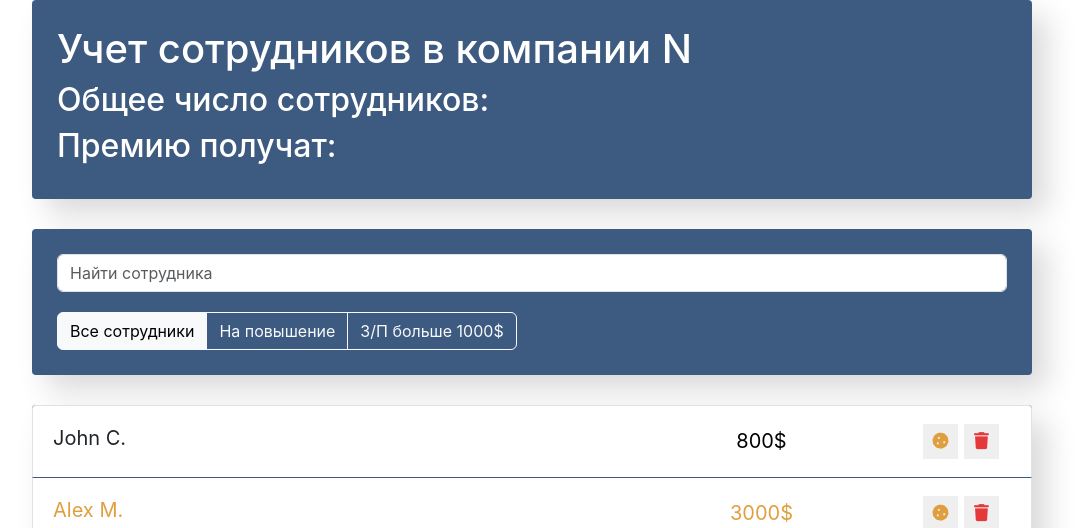
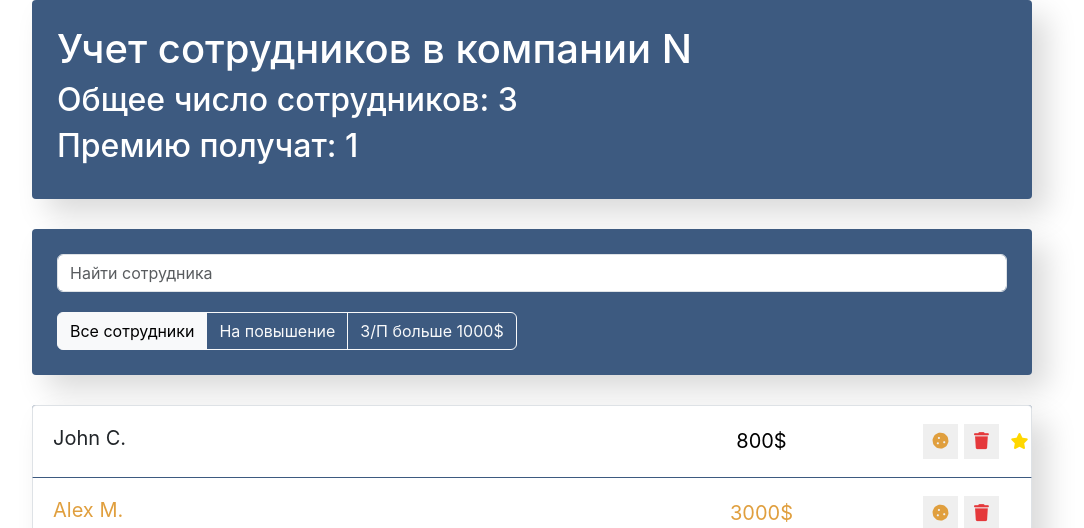
Before and after one commit to marseille78/petrichenko_react, a React (Create React App) app: page / in a window 1280 px wide. Shown: the top 528 px of the page, without its empty margins (108-1192 px from the left). Built offline with nearby package versions, Linux system fonts and the light colour scheme.

Commit message:
Actions with users

```diff
--- a/package.json
+++ b/package.json
@@ -6,6 +6,7 @@
     "@testing-library/jest-dom": "^5.17.0",
     "@testing-library/react": "^13.4.0",
     "@testing-library/user-event": "^13.5.0",
+    "nanoid": "^5.0.7",
     "react": "^18.2.0",
     "react-dom": "^18.2.0",
     "react-scripts": "5.0.1",
--- a/src/components/App/App.js
+++ b/src/components/App/App.js
@@ -1,31 +1,87 @@
+import { Component } from 'react';
+import { nanoid } from 'nanoid';
+
 import AppInfo from '../AppInfo';
 import SearchPanel from '../SearchPanel';
 import AppFilter from '../AppFilter';
 import EmployeesList from '../EmployeesList';
 import EmployeesAddForm from '../EmployeesAddForm';
 
-import "./App.css";
+import './App.css';
 
-const data = [
-  {name: "John C.", salary: 800, increase: false, id: "0"},
-  {name: "Alex M.", salary: 3000, increase: true, id: "1"},
-  {name: "Carl W.", salary: 5000, increase: false, id: "2"},
-];
+class App extends Component {
 
-const App = () => {
+  state = {
+    data: [
+      {name: 'John C.', salary: 800, increase: false, like: true, id: '0'},
+      {name: 'Alex M.', salary: 3000, increase: true, like: false, id: '1'},
+      {name: 'Carl W.', salary: 5000, increase: false, like: false, id: '2'},
+    ]
+  }
+
+  changeProp = (id, prop) => {
+    this.setState(({data}) => {
+      const newArr = data.map(item => {
+        if (item.id === id) {
+          return {...item, [prop]: !item[prop]};
+        }
+        return item;
+      });
+      return {
+        data: newArr,
+      }
+    });
+  }
+
+  deleteUser = (id) => {
+    this.setState(({data}) => {
+      const newData = data.filter(item => item.id !== id);
+      return {
+        data: newData,
+      }
+    });
+  }
+
+  addUser = ({name, salary}) => {
+    const newUser = {
+      name,
+      salary: Number(salary),
+      increase: false,
+      like: false,
+      id: nanoid(),
+    };
+
+    this.setState(({data}) => {
+      return {
+        data: [...data, newUser],
+      };
+    });
+  };
+
+  render() {
+    const {data} = this.state;
+
     return (
       <div className="app">
-      <AppInfo />
+        <AppInfo
+          employers={data.length}
+          likes={data.filter(item => item.like).length}
+        />
 
         <div className="search-panel">
           <SearchPanel/>
           <AppFilter/>
         </div>
 
-      <EmployeesList data={data}/>
-      <EmployeesAddForm/>
+        <EmployeesList
+          data={data}
+          onChangeProp={this.changeProp}
+          onDeleteUser={this.deleteUser}
+        />
+        <EmployeesAddForm onAddUser={this.addUser}/>
       </div>
     );
-};
+  }
+}
 
 export default App;
--- a/src/components/AppInfo/AppInfo.js
+++ b/src/components/AppInfo/AppInfo.js
@@ -1,13 +1,20 @@
+import PropTypes from 'prop-types';
+
 import "./AppInfo.css";
 
-const AppInfo = () => {
+const AppInfo = ({employers, likes}) => {
   return (
     <div className="app-info">
       <h1>Учет сотрудников в компании N</h1>
-      <h2>Общее число сотрудников:</h2>
-      <h2>Премию получат:</h2>
+      <h2>Общее число сотрудников: {employers}</h2>
+      <h2>Премию получат: {likes}</h2>
     </div>
   );
 };
 
+AppInfo.propTypes = {
+  employers: PropTypes.number.isRequired,
+  likes: PropTypes.number.isRequired,
+};
+
 export default AppInfo;
--- a/src/components/EmployeesAddForm/EmployeesAddForm.js
+++ b/src/components/EmployeesAddForm/EmployeesAddForm.js
@@ -1,20 +1,70 @@
+import { Component } from 'react';
+import PropTypes from 'prop-types';
+
 import "./EmployeesAddForm.css";
 
-const EmployeesAddForm = () => {
+class EmployeesAddForm extends Component {
+
+  state = {
+    name: "",
+    salary: "",
+  }
+
+  handlerChange = (field, val) => {
+    this.setState(prev => {
+      return {
+        [field]: val,
+      };
+    });
+  }
+
+  handleSubmit = (e) => {
+    e.preventDefault();
+
+    const {name, salary} = this.state;
+
+    if (name.trim().length === 0 || salary.trim().length === 0) {
+      alert("Please. Enter correct data");
+      return;
+    }
+
+    this.props.onAddUser({name, salary});
+    this.clearState();
+  }
+
+  clearState = () => {
+    this.setState({
+      name: "",
+      salary: "",
+    });
+  }
+
+  render() {
+
+    const {name, salary} = this.state;
+
     return (
       <div className="app-add-form">
         <h3>Добавьте нового сотрудника</h3>
         <form
-        className="add-form d-flex">
+          className="add-form d-flex"
+          onSubmit={this.handleSubmit}
+        >
           <input
             type="text"
             className="form-control new-post-label"
             placeholder="Как его зовут?"
+            data-add-user="name"
+            value={name}
+            onChange={({target}) => this.handlerChange(target.dataset.addUser, target.value)}
           />
           <input
             type="number"
             className="form-control new-post-label"
             placeholder="З/П в $?"
+            data-add-user="salary"
+            value={salary}
+            onChange={({target}) => this.handlerChange(target.dataset.addUser, target.value)}
           />
 
           <button
@@ -26,6 +76,11 @@ const EmployeesAddForm = () => {
         </form>
       </div>
     );
+  }
+}
+
+EmployeesAddForm.propTypes = {
+  onAddUser: PropTypes.func.isRequired,
 };
 
 export default EmployeesAddForm;
--- a/src/components/EmployeesList/EmployeesList.js
+++ b/src/components/EmployeesList/EmployeesList.js
@@ -1,16 +1,22 @@
-import PropTypes from "prop-types";
+import PropTypes from 'prop-types';
 import EmployeesListItem from '../EmployeesListItem';
 
-import "./EmployeesList.css";
+import './EmployeesList.css';
 
-const EmployeesList = ({data}) => {
+const EmployeesList = ({data, onChangeProp, onDeleteUser}) => {
   const elements = data.map(item => {
-    return <EmployeesListItem key={item.id} {...item} />;
+    return (
+      <EmployeesListItem
+        key={item.id}
+        {...item}
+        onChangeProp={onChangeProp}
+        onDeleteUser={onDeleteUser}
+      />);
   });
 
   return (
     <ul className="app-list list-group">
-      { elements }
+      {elements}
     </ul>
   );
 };
--- a/src/components/EmployeesListItem/EmployeesListItem.js
+++ b/src/components/EmployeesListItem/EmployeesListItem.js
@@ -1,37 +1,63 @@
 import PropTypes from 'prop-types';
 
-import "./EmployeesListItem.css";
+import './EmployeesListItem.css';
 
-const EmployeesListItem = ({name, salary, increase=false}) => {
+const EmployeesListItem = ({
+  name,
+  salary,
+  increase = false,
+  like = false,
+  id,
+  onChangeProp,
+  onDeleteUser
+}) => {
 
-  const cls = ["list-group-item", "d-flex", "justify-content-between"];
+  const cls = ['list-group-item', 'd-flex', 'justify-content-between'];
 
-  increase && cls.push("increase");
+  increase && cls.push('increase');
+  like && cls.push('like');
 
   return (
-    <li className={cls.join(" ")}>
-      <span className="list-group-item-label">{name}</span>
-      <input type="text" className="list-group-item-input" defaultValue={salary + "$"}/>
-      <div className='d-flex justify-content-center align-items-center'>
-        <button type="button"
-                className="btn-cookie btn-sm ">
+    <li className={cls.join(' ')}>
+      <span
+        className="list-group-item-label"
+        data-prop="like"
+        onClick={(e) => onChangeProp(id, e.currentTarget.dataset.prop)}
+      >
+        {name}
+      </span>
+      <input type="text" className="list-group-item-input" defaultValue={salary + '$'}/>
+      <div className="d-flex justify-content-center align-items-center">
+        <button
+          type="button"
+          className="btn-cookie btn-sm"
+          data-prop="increase"
+          onClick={(e) => onChangeProp(id, e.currentTarget.dataset.prop)}
+        >
           <i className="fas fa-cookie"></i>
         </button>
 
-        <button type="button"
-                className="btn-trash btn-sm ">
+        <button
+          type="button"
+          className="btn-trash btn-sm "
+          onClick={() => onDeleteUser(id)}
+        >
           <i className="fas fa-trash"></i>
         </button>
         <i className="fas fa-star"></i>
       </div>
     </li>
   );
-};
+}
 
 EmployeesListItem.propTypes = {
   name: PropTypes.string.isRequired,
   salary: PropTypes.number.isRequired,
   increase: PropTypes.bool,
+  like: PropTypes.bool,
+  id: PropTypes.string.isRequired,
+  onChangeProp: PropTypes.func.isRequired,
+  onDeleteUser: PropTypes.func.isRequired,
 };
 
 export default EmployeesListItem;
```
Also changed, not shown: 2 other files (tests, documents, lock files or other folders). Lines whose indentation alone changed are shown as unchanged.
